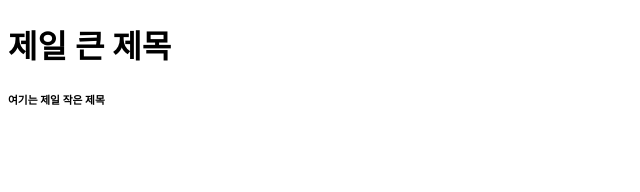
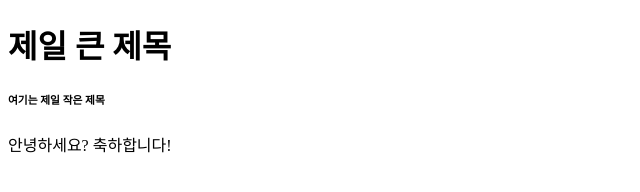
Before and after one commit to A-molang/A-molang.github.io, a plain HTML site: page 250408.html in a window 1280 px wide. Shown: the whole page, without its empty margins (0-640 px from the left). Drawn offline with Linux system fonts and the light colour scheme.

Commit message:
Update 250408.html

```diff
--- a/250408.html
+++ b/250408.html
@@ -6,5 +6,7 @@
   <body>
     <h1>제일 큰 제목</h1>
     <h6>여기는 제일 작은 제목</h6>
+    <span>안녕하세요?</span>
+    <span>축하합니다!</span>
   </body>
 </html>
```
